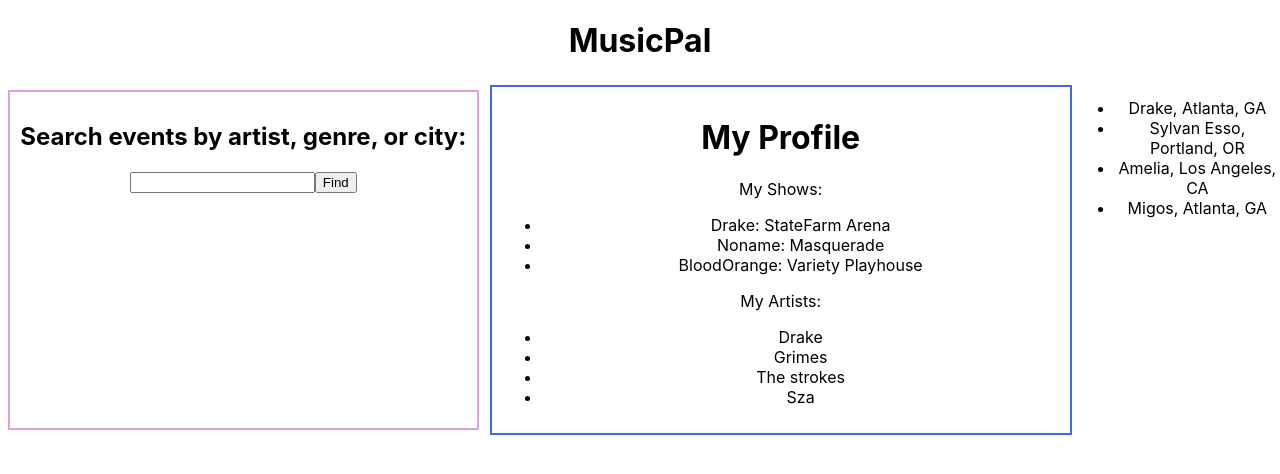
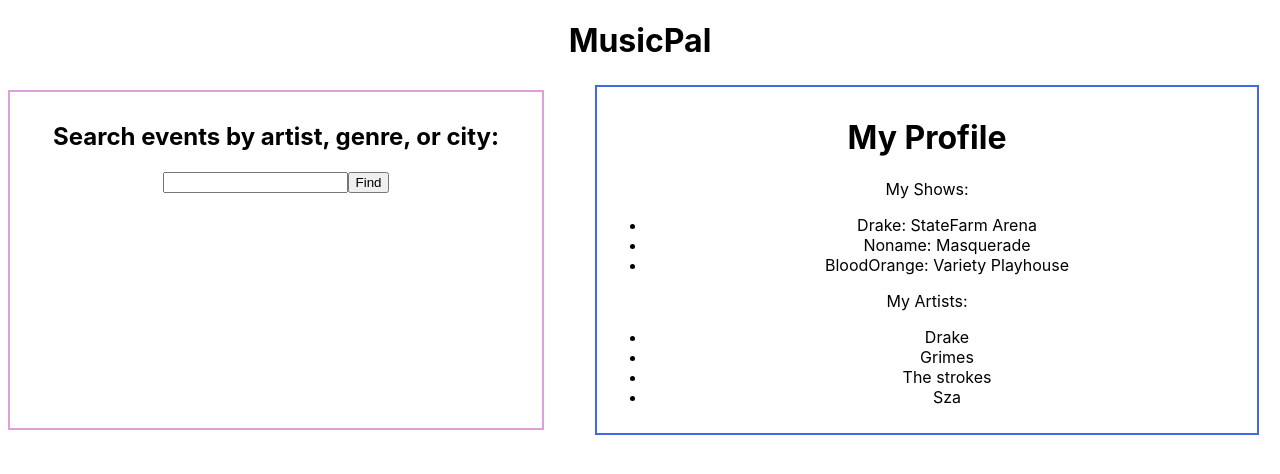
Before and after one commit to amelia678/capstone-2019, a React (Create React App) app: page / in a window 1280 px wide. Shown: the top 474 px of the page. Built offline with nearby package versions, Linux system fonts and the light colour scheme.

Commit message:
hides showList until user starts typing

```diff
--- a/src/MusicPal.js
+++ b/src/MusicPal.js
@@ -32,10 +32,11 @@
             <div className="userView">
             <Search
             searchTerm={this.state.searchTerm}
-            handleInput = {this._setSearchTerm}/>
-            <Profile />
+            handleInput = {this._setSearchTerm}
+            />
             <EventList
             events = {this._searchEvents(this.state.searchTerm)} />
+            <Profile />
             </div>
         )
     }
@@ -53,7 +54,11 @@
 
             return termMatchesArtist || termMatchesLocation
         });
-        return filteredEvents
+        if (this.state.searchTerm.length === 0) {
+            return [];
+        } else {
+            return filteredEvents
+        }
     }
 }
 
--- a/src/Search.js
+++ b/src/Search.js
@@ -10,7 +10,8 @@
                 props.handleInput(event.target.value)
             }}
             ></input>
-            <button>Find</button>
+            <button
+            >Find</button>
         </div>
 
     )
```
